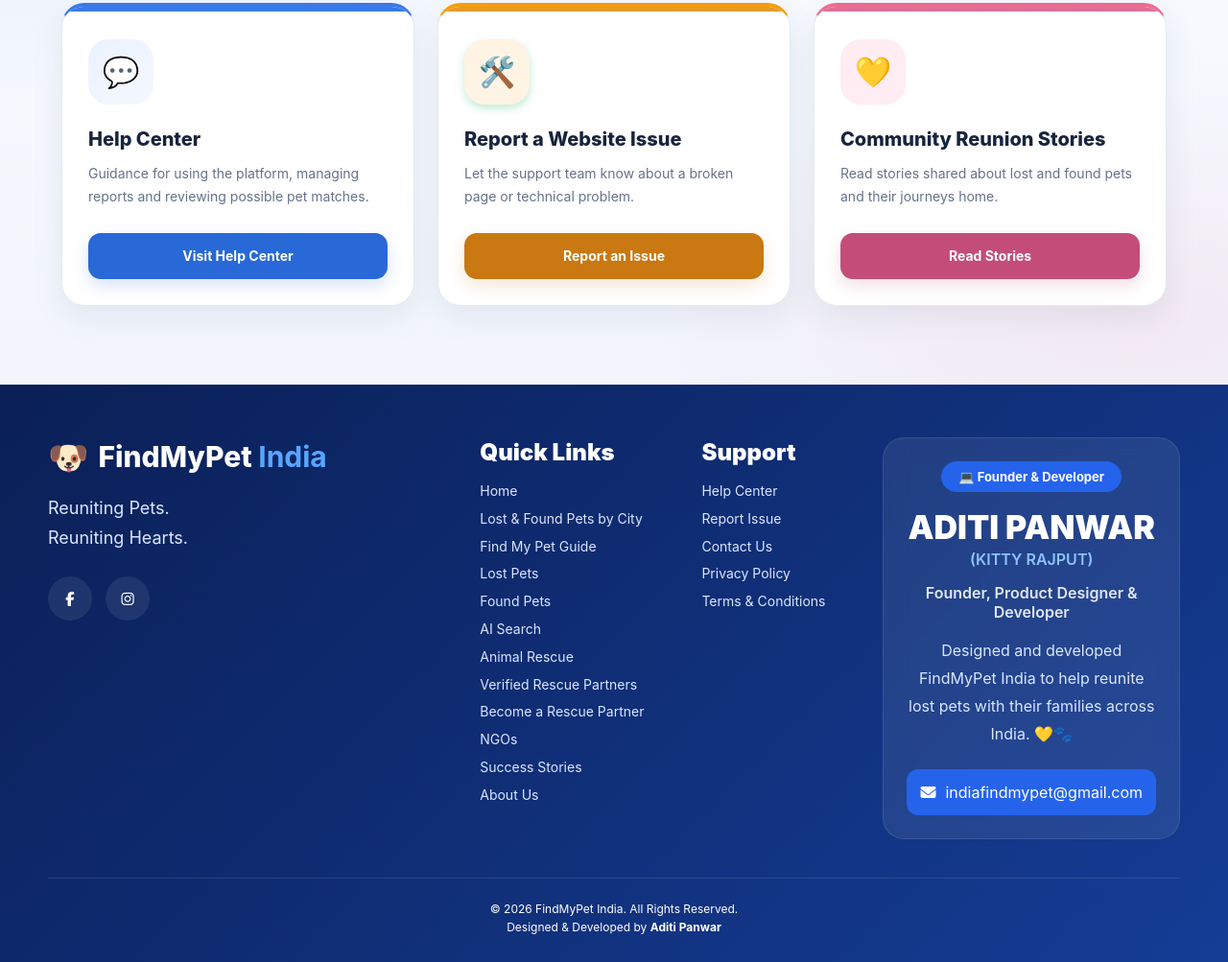
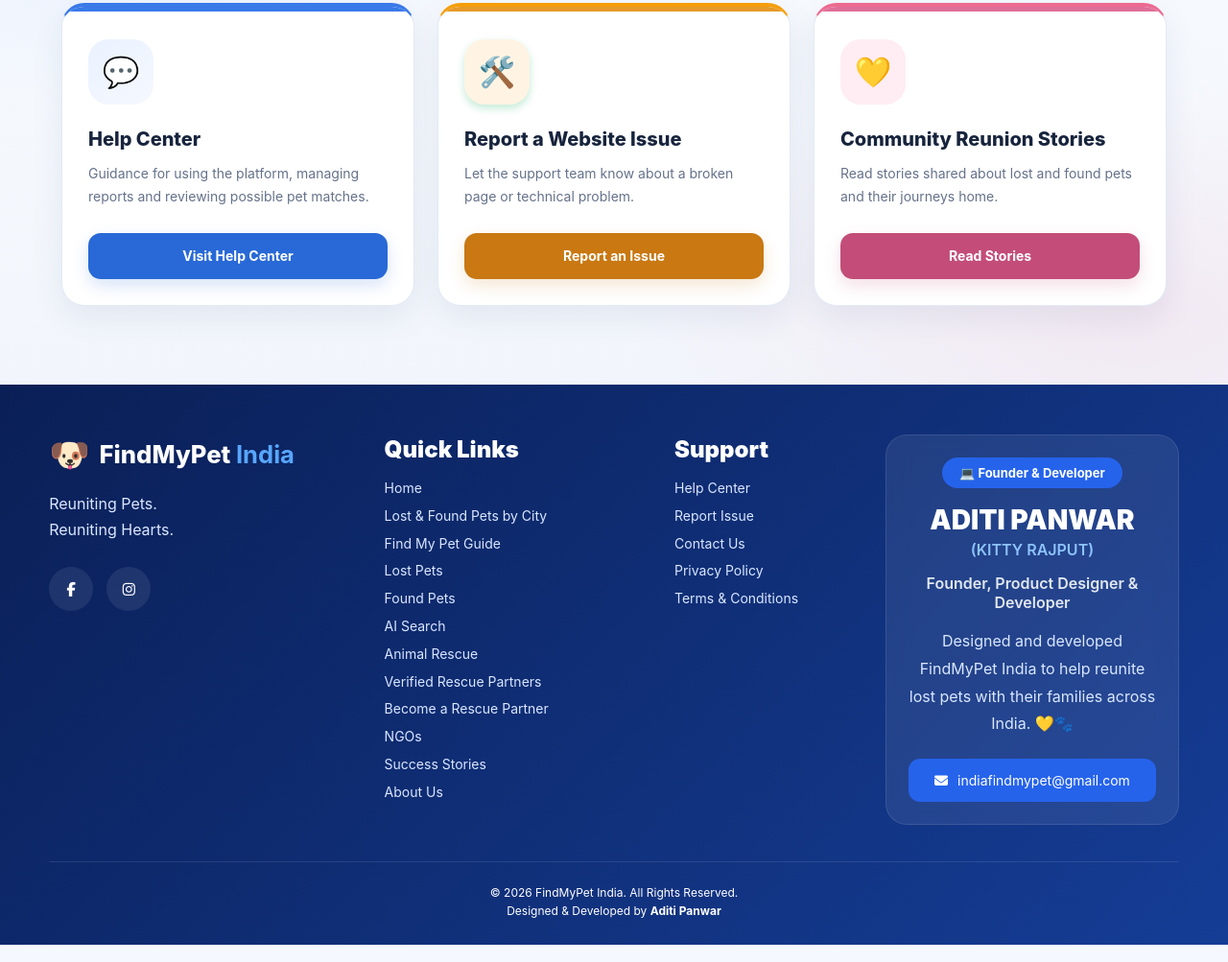
Before and after one commit to findmypetindia/findmypet-india, a plain HTML site: page index.html in a window 1280 px wide. Shown: the part 5406-6409 px from the top of the page at 96% size. Drawn offline with nearby package versions, Linux system fonts and the light colour scheme; no server answers.

Commit message:
Fix desktop footer column alignment and overflow

```diff
--- a/css/footer.css
+++ b/css/footer.css
@@ -252,3 +252,76 @@ margin-top:15px;
     text-align:left;
     margin-left:-25px;
 }
+
+/* Desktop footer alignment: keep all four columns inside the footer width */
+@media (min-width: 1101px) {
+  .site-footer {
+    width: 100%;
+    padding: 52px clamp(24px, 4vw, 56px) 24px;
+  }
+
+  .site-footer .footer-container {
+    width: 100%;
+    max-width: 1440px;
+    margin: 0 auto;
+    display: grid;
+    grid-template-columns:
+      minmax(0, 1.35fr)
+      minmax(220px, 1.15fr)
+      minmax(155px, 0.8fr)
+      minmax(270px, 1.3fr);
+    column-gap: clamp(22px, 2.5vw, 38px);
+    row-gap: 28px;
+    align-items: start;
+  }
+
+  .site-footer .footer-brand,
+  .site-footer .footer-column,
+  .site-footer .footer-founder {
+    width: auto;
+    min-width: 0;
+    max-width: 100%;
+    margin-left: 0;
+    justify-self: stretch;
+  }
+
+  .site-footer .footer-links-column {
+    justify-self: stretch;
+    text-align: left;
+  }
+
+  .site-footer .footer-links {
+    align-items: flex-start;
+  }
+
+  .site-footer .footer-logo {
+    max-width: 100%;
+    font-size: clamp(23px, 2vw, 30px);
+  }
+
+  .site-footer .footer-tagline {
+    font-size: 16px;
+  }
+
+  .site-footer .footer-founder {
+    box-sizing: border-box;
+    padding: clamp(18px, 1.8vw, 24px);
+  }
+
+  .site-footer .footer-founder h2 {
+    font-size: clamp(25px, 2.2vw, 34px);
+    overflow-wrap: anywhere;
+  }
+
+  .site-footer .footer-email {
+    min-width: 0;
+    overflow-wrap: anywhere;
+    font-size: 14px;
+  }
+
+  .site-footer .footer-bottom {
+    width: 100%;
+    max-width: 1440px;
+    margin: 38px auto 0;
+  }
+}
```
